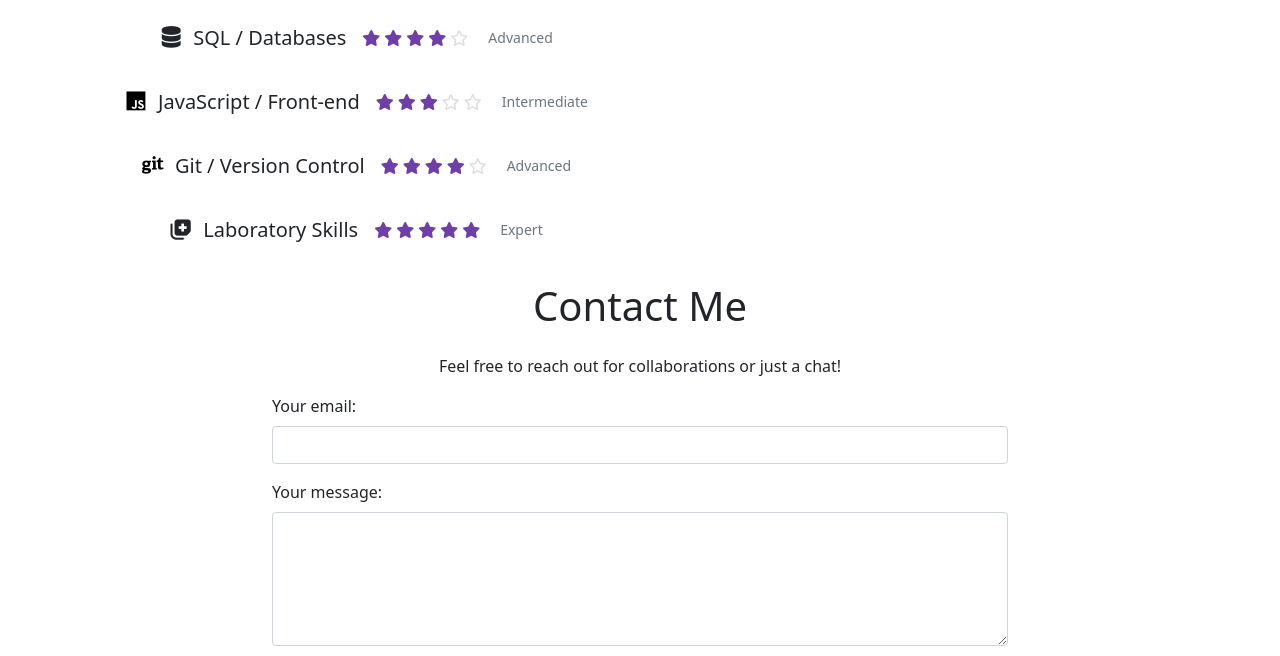
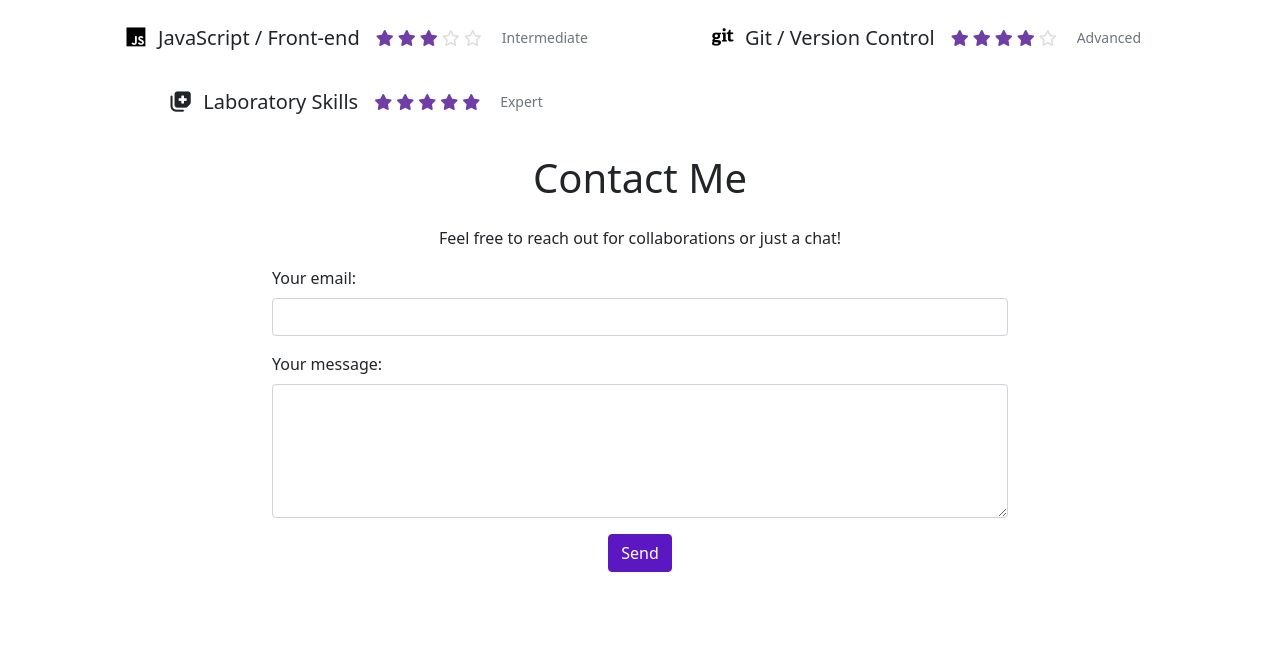
Before and after one commit to rusty-bytes7/rusty-bytes7.github.io, a plain HTML site: page index.html in a window 1280 px wide. Shown: the part 2567-3223 px from the top of the page. Drawn offline with nearby package versions, Linux system fonts and the light colour scheme.

Commit message:
Split skills into two columns (left/right) and balance render

```diff
--- a/index.html
+++ b/index.html
@@ -178,13 +178,15 @@
     <section id="skills">
         <div class="container mt-3">
             <h1 class="text-center">Skills</h1>
-            <div class="row mt-4">
-                <div class="col-lg-6" id="skills-column">
-                    <div id="skills-list"><!-- skills will be rendered here by script/script.js --></div>
+            <div class="row mt-4" id="skills-row">
+                <div class="col-lg-6">
+                    <div id="skills-list-left" class="skills-list"><!-- left skills will be rendered here --></div>
                 </div>
-
-                                <!-- contact column removed from skills; contact moved below -->
-                        </div>
+                <div class="col-lg-6">
+                    <div id="skills-list-right" class="skills-list"><!-- right skills will be rendered here --></div>
+                </div>
+                <!-- contact column removed from skills; contact moved below -->
+            </div>
                 </div>
         </section>
 
--- a/script/script.js
+++ b/script/script.js
@@ -36,8 +36,9 @@ const skills = [
 
 function renderSkills() {
     const container = document.getElementById('skills-list');
-    if (!container) return;
-    const fragment = document.createDocumentFragment();
+    const left = document.getElementById('skills-list-left');
+    const right = document.getElementById('skills-list-right');
+    if (!left || !right) return;
 
     // helper: map numeric level (0-100) to qualitative label
     function levelToLabel(level) {
@@ -57,7 +58,7 @@ function renderSkills() {
         return html;
     }
 
-    skills.forEach(s => {
+    skills.forEach((s, idx) => {
         const wrapper = document.createElement('div');
         wrapper.className = 'mb-3 skill-item';
 
@@ -70,10 +71,10 @@ function renderSkills() {
             </div>
         `;
 
-        fragment.appendChild(wrapper);
+        // append alternately to left and right to keep balance
+        if (idx % 2 === 0) left.appendChild(wrapper);
+        else right.appendChild(wrapper);
     });
-
-    container.appendChild(fragment);
 }
 
 function animateSkills(entries, observer) {
@@ -91,9 +92,9 @@ function animateSkills(entries, observer) {
 
 document.addEventListener('DOMContentLoaded', () => {
     renderSkills();
-    const skillsCol = document.getElementById('skills-column');
-    if (skillsCol) {
-        const obs = new IntersectionObserver(animateSkills, { threshold: 0.3 });
-        obs.observe(skillsCol);
+    const skillsRow = document.getElementById('skills-row');
+    if (skillsRow) {
+        const obs = new IntersectionObserver(animateSkills, { threshold: 0.2 });
+        obs.observe(skillsRow);
     }
 });
--- a/style.css
+++ b/style.css
@@ -90,6 +90,12 @@
     gap: 1rem;
     align-items: center; /* center each skill-item horizontally */
 }
+.skills-list {
+    display: flex;
+    flex-direction: column;
+    gap: 1rem;
+    align-items: center;
+}
 .skill-item {
     width: 100%;
     max-width: 520px; /* constrain width so bars don't span entire column */
```
